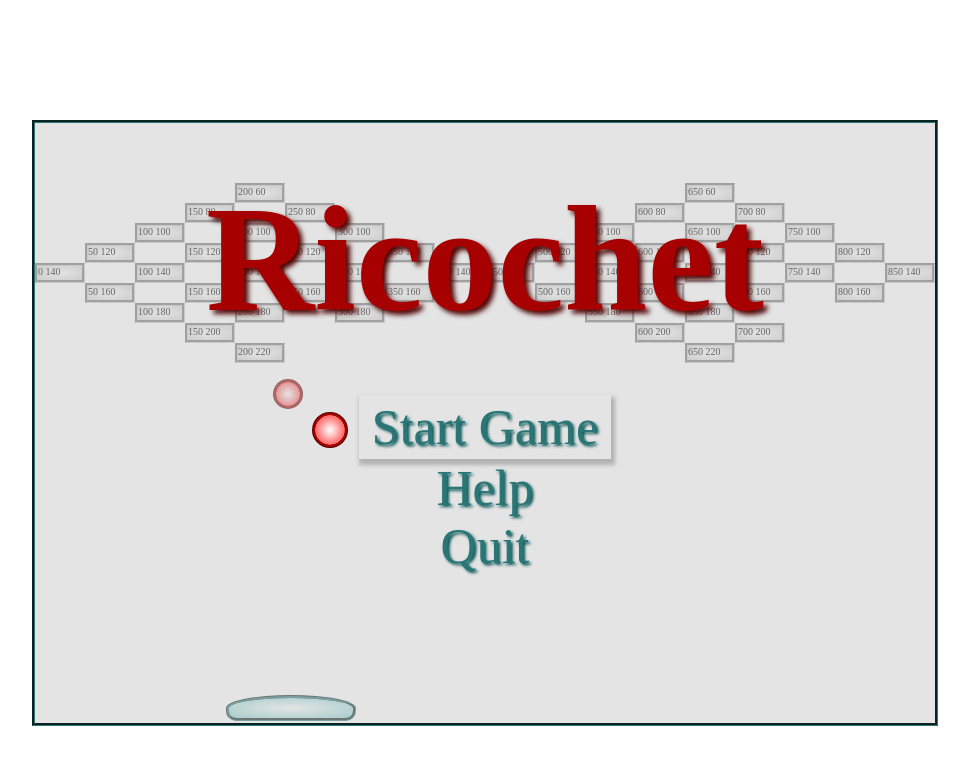
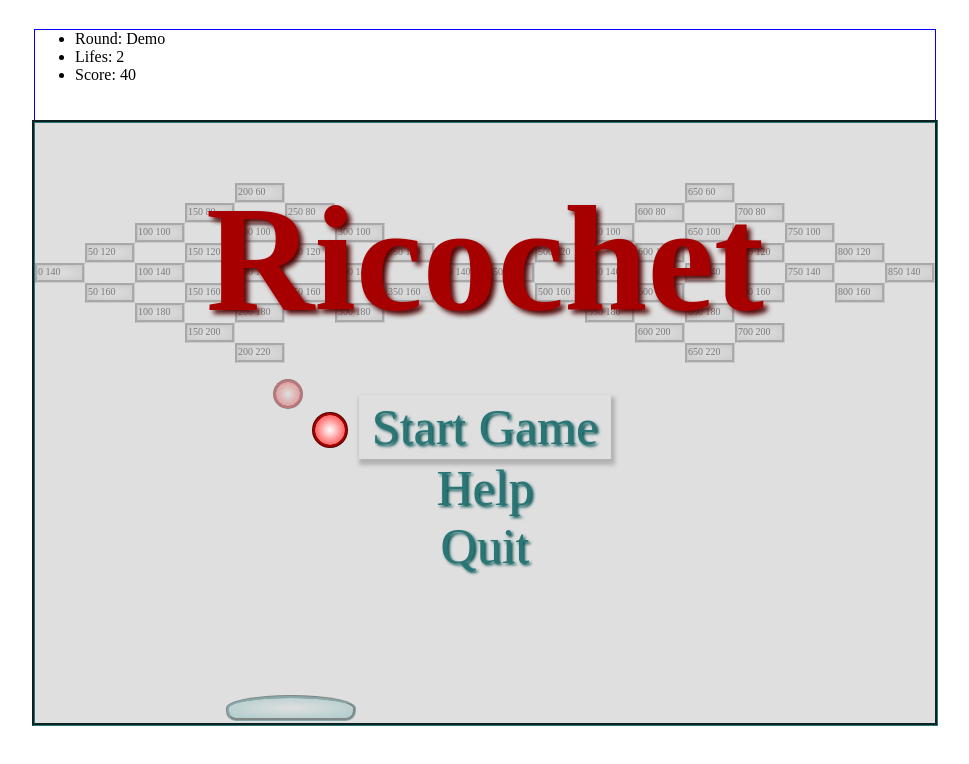
Before and after one commit to bivhunter/bivhunter.github.io, a plain HTML site: page index_tennis.html in a window 1280 px wide. Shown: the whole page, without its empty margins (123-1092 px from the left). Drawn offline with Linux system fonts and the light colour scheme.

Commit message:
end branch

```diff
--- a/css/style_game.css
+++ b/css/style_game.css
@@ -16,7 +16,7 @@ body {
   margin: 30px auto 0 auto;
   padding-bottom: 20px;
  /* background: transparent;*/
- /* outline: 1px groove blue;*/
+  outline: 1px groove blue;
 }
 
 .game-field {
@@ -51,7 +51,7 @@ body {
   padding-top: 50px;
  /* vertical-align: center;*/
     position: absolute;
-    background: rgba(202, 202, 202, 0.5);
+    background: rgba(202, 202, 202, 0.6);
     /*opacity: 0.99;*/
     z-index: 99;
 }
--- a/dist/StartScene_v2.js
+++ b/dist/StartScene_v2.js
@@ -40,7 +40,7 @@ var StartScene_v2 = function (_GameScene) {
                 header: "Ricochet",
                 menuItems: ["Start Game", "Help", "Quit"]
             });
-            //console.log(menu.getElem());
+
             this._menu = menu;
             this._menuElem = menu.getElem();
         }
@@ -50,10 +50,6 @@ var StartScene_v2 = function (_GameScene) {
             this._ball = new Ball({
                 game: this,
                 speed: 300,
-                /*position: {
-                    x: -20,
-                    y: -20
-                },*/
                 direction: {
                     x: 1,
                     y: -1
@@ -67,70 +63,16 @@ var StartScene_v2 = function (_GameScene) {
         value: function update(dt) {
             this._checkKeys();
             _get(StartScene_v2.prototype.__proto__ || Object.getPrototypeOf(StartScene_v2.prototype), "update", this).call(this, dt);
-            //console.log(this._position);
-            /* this._updateInfo(dt);
-             this._updateBoard(dt, this._board);
-             this._updateBall(dt, this._ball);*/
         }
     }, {
         key: "render",
         value: function render(dt) {
-            /*let newArr = [];
-            this._blockArr.forEach((item) => {
-                if (item) {
-                    newArr.push(item);
-                }
-            });
-            this._blockArr = newArr;*/
-            //console.log(this._blockArr);
-
-
-            this._board.render(dt);
-
-            if (!this._game.gameField.contains(this._boardElem)) {
-                this._game.gameField.appendChild(this._boardElem);
-            }
-
-            this._renderBlock();
-
             if (!this._game.gameField.contains(this._menuElem)) {
                 this._game.gameField.appendChild(this._menuElem);
                 console.log("append child");
             }
 
-            if (this._isShowInfo) {
-                if (!this._game.gameField.contains(this._info.getElem())) {
-                    this._game.gameField.appendChild(this._info.getElem());
-                }
-                return;
-            } else {
-                if (this._game.gameField.contains(this._info.getElem())) {
-                    this._game.gameField.removeChild(this._info.getElem());
-                }
-            }
-
-            this._ball.render(dt);
-
-            if (!this._game.gameField.contains(this._ballElem)) {
-                this._game.gameField.appendChild(this._ballElem);
-            }
-
-            this._removeBlock();
-
-            /*this._board.render(dt);
-              if (!this._game.gameField.contains(this._boardElem)) {
-                this._game.gameField.appendChild(this._boardElem);
-            }
-              this._renderBlock();
-              this._removeBlock();
-              this._ball.render(dt);
-              if (!this._game.gameField.contains(this._ballElem)) {
-                this._game.gameField.appendChild(this._ballElem);
-            }
-              if (!this._game.gameField.contains(this._menuElem)) {
-                this._game.gameField.appendChild(this._menuElem);
-                console.log("append child");
-            }*/
+            _get(StartScene_v2.prototype.__proto__ || Object.getPrototypeOf(StartScene_v2.prototype), "render", this).call(this, dt);
         }
     }, {
         key: "_checkKeys",
@@ -175,10 +117,6 @@ var StartScene_v2 = function (_GameScene) {
             board.position = this._ball.renderPosition.x;
             this._calcBoardPos(board);
         }
-
-        /* _updateInfo() {
-           }*/
-
     }, {
         key: "_updateBall",
         value: function _updateBall(dt, ball) {
--- a/dist/components.js
+++ b/dist/components.js
@@ -165,15 +165,15 @@ var Round = function () {
 		_classCallCheck(this, Round);
 
 		this._rounds = {
-			round_0: ["                    ", "                    ", "                    ", "    p        p    ", "   p p      p p   ", "  p p p    p p p  ", " p p p p  p p p p ", "p p p p pp p p p p", " p p p p  p p p p ", "  p p p    p p p  ", "   p p      p p   ", "    p        p    "],
+			round_Demo: ["                    ", "                    ", "                    ", "    p        p    ", "   p p      p p   ", "  p p p    p p p  ", " p p p p  p p p p ", "p p p p pp p p p p", " p p p p  p p p p ", "  p p p    p p p  ", "   p p      p p   ", "    p        p    "],
 			round_1: ["                    ", "                    ", "         p          "],
 			round_2: ["                    ", "                    ", "         b          "],
 			round_4: ["                    ", "                    ", "                    ", "bbbbbbbbbbbbbbbbbb", "bbbbbbbbbbbbbbbbbb", "bbbbbbbbbbbbbbbbbb", "bbbbbbbbbbbbbbbbbb", "bbbbbbbbbbbbbbbbbb", "bbbbbbbbbbbbbbbbbb", "bbbbbbbbbbbbbbbbbb", "bbbbbbbbbbbbbbbbbb", "bbbbbbbbbbbbbbbbbb"],
 			round_3: ["                    ", "                    ", "                    ", "    p        p    ", "   p p      p p   ", "  p p p    p p p  ", " p p p p  p p p p ", "p p p p pp p p p p", " p p p p  p p p p ", "  p p p    p p p  ", "   p p      p p   ", "    p        p    "]
 
 		};
-		this._activeRound = this._rounds.round_0;
-		this._activeRoundNum = 0;
+		this._activeRound = this._rounds.round_Demo;
+		this._activeRoundNum = "Demo";
 		console.log("round", this._activeRoundNum);
 	}
 
--- a/src/components.js
+++ b/src/components.js
@@ -141,7 +141,7 @@ class Header {
 class Round {
 	constructor() {
 		this._rounds = {
-            round_0: [
+            round_Demo: [
                 "                    ",
                 "                    ",
                 "                    ",
@@ -195,8 +195,8 @@ class Round {
             ]
 
 		};
-		this._activeRound = this._rounds.round_0;
-		this._activeRoundNum = 0;
+		this._activeRound = this._rounds.round_Demo;
+		this._activeRoundNum = "Demo";
 		console.log("round", this._activeRoundNum);
 	}
 
```
Also changed, not shown: dist/GameScene.js (+1 -18 lines), src/GameScene.js (+1 -24 lines), src/StartScene_v2.js (+2 -89 lines).
